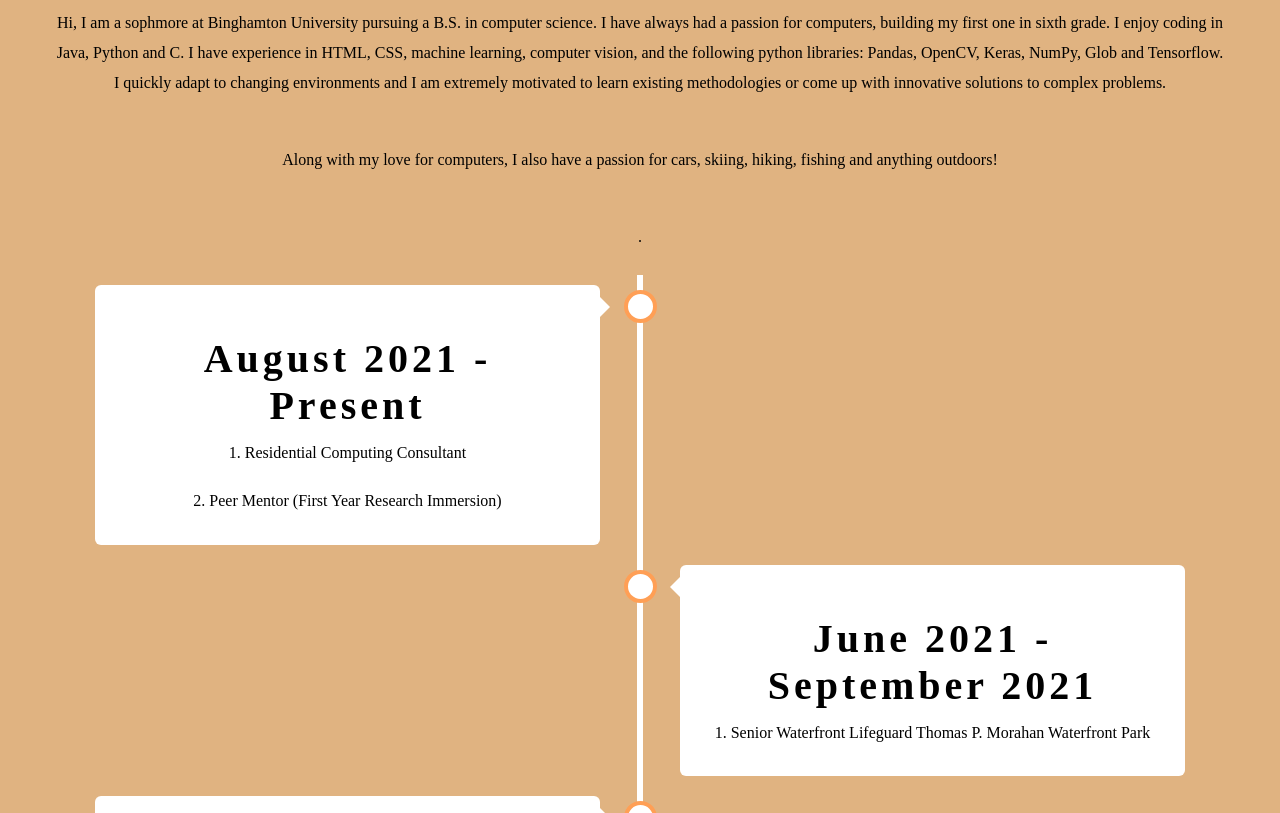
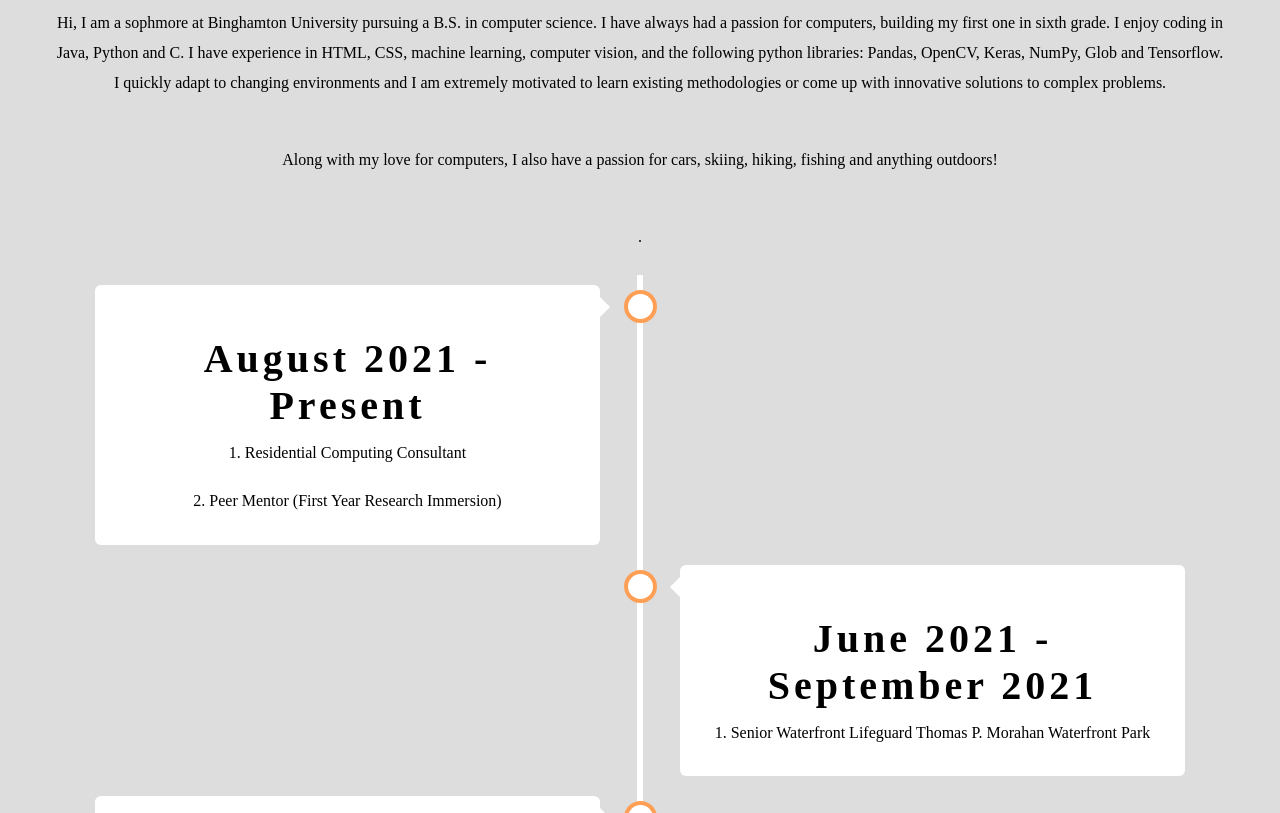
Before and after one commit to davidlyko/davidlyko.github.io, a plain HTML site: page docs/index.html in a window 1280 px wide. Shown: the part 619-1432 px from the top of the page. Drawn offline with Linux system fonts and the light colour scheme.

Commit message:
changed background color

```diff
--- a/docs/third.css
+++ b/docs/third.css
@@ -71,7 +71,7 @@ nav a{
 	width: 100%;
 	position: relative;
 	top: 450px;
-	background: #E0B381;
+	background: #ddd;
 	height: 4900px;
 }
 
```
